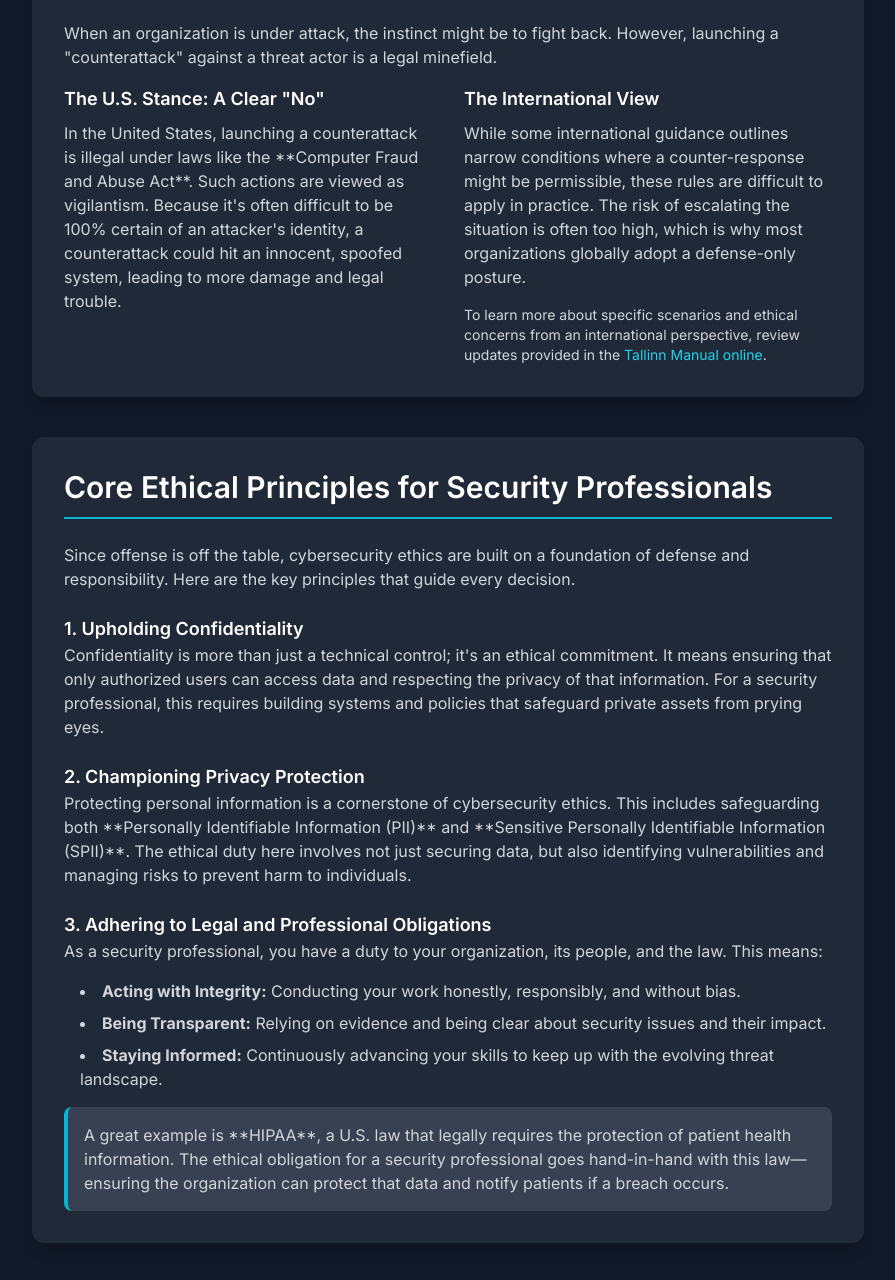
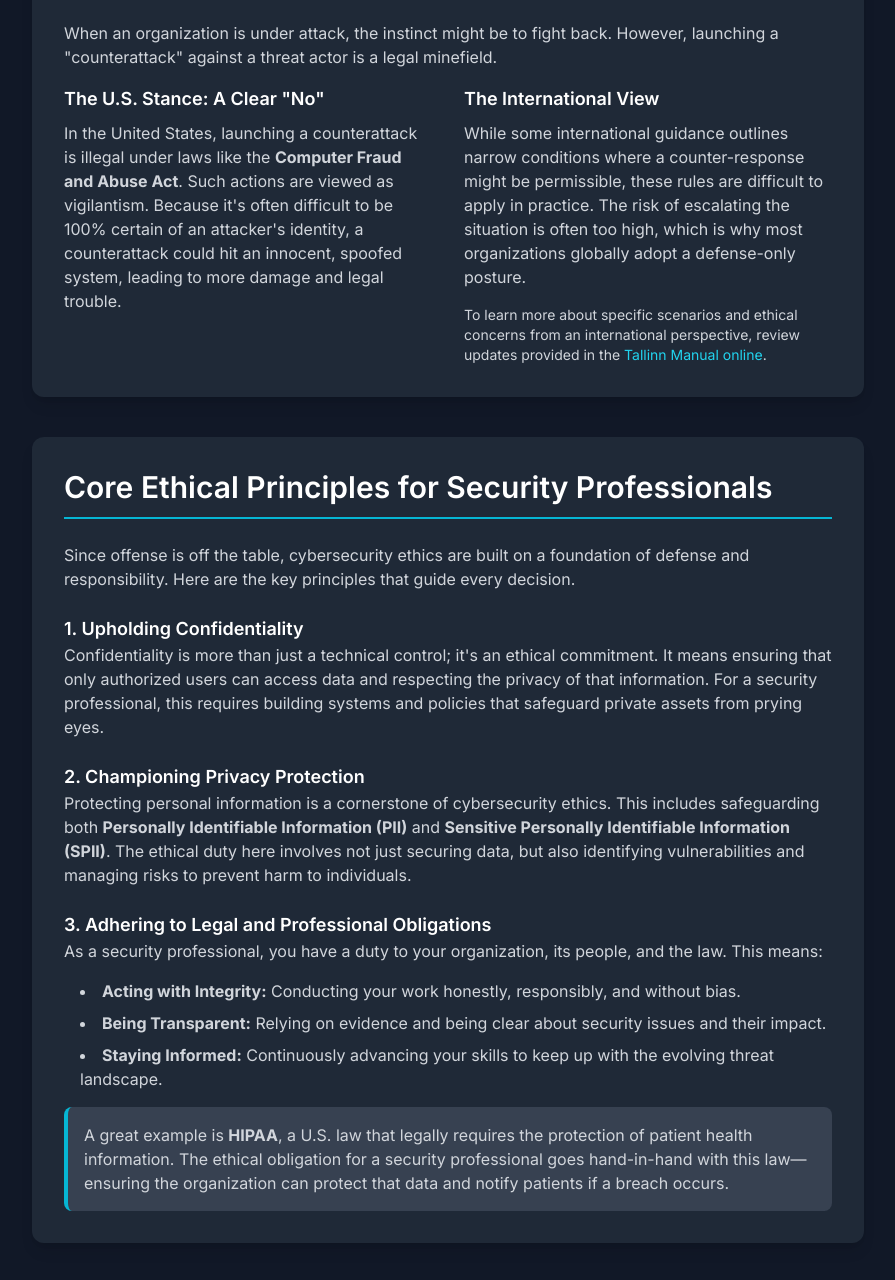
Before and after one commit to adewaleolalekan/cybersecurity, a plain HTML site: page ethical_concepts/index.html in a window 1280 px wide. Shown: the part 578-1858 px from the top of the page, without its empty margins (192-1087 px from the left). Drawn offline with nearby package versions, Linux system fonts and the light colour scheme.

Commit message:
Update index.html

```diff
--- a/ethical_concepts/index.html
+++ b/ethical_concepts/index.html
@@ -46,7 +46,7 @@
                 <div class="grid grid-cols-1 md:grid-cols-2 gap-8">
                     <div>
                         <h3 class="font-semibold text-lg text-white mb-2">The U.S. Stance: A Clear "No"</h3>
-                        <p>In the United States, launching a counterattack is illegal under laws like the **Computer Fraud and Abuse Act**. Such actions are viewed as vigilantism. Because it's often difficult to be 100% certain of an attacker's identity, a counterattack could hit an innocent, spoofed system, leading to more damage and legal trouble.</p>
+                        <p>In the United States, launching a counterattack is illegal under laws like the <strong>Computer Fraud and Abuse Act</strong>. Such actions are viewed as vigilantism. Because it's often difficult to be 100% certain of an attacker's identity, a counterattack could hit an innocent, spoofed system, leading to more damage and legal trouble.</p>
                     </div>
                     <div>
                         <h3 class="font-semibold text-lg text-white mb-2">The International View</h3>
@@ -67,7 +67,7 @@
                     </div>
                     <div>
                         <h3 class="font-semibold text-lg text-white">2. Championing Privacy Protection</h3>
-                        <p>Protecting personal information is a cornerstone of cybersecurity ethics. This includes safeguarding both **Personally Identifiable Information (PII)** and **Sensitive Personally Identifiable Information (SPII)**. The ethical duty here involves not just securing data, but also identifying vulnerabilities and managing risks to prevent harm to individuals.</p>
+                        <p>Protecting personal information is a cornerstone of cybersecurity ethics. This includes safeguarding both <strong>Personally Identifiable Information (PII)</strong> and <strong>Sensitive Personally Identifiable Information (SPII)</strong>. The ethical duty here involves not just securing data, but also identifying vulnerabilities and managing risks to prevent harm to individuals.</p>
                     </div>
                     <div>
                         <h3 class="font-semibold text-lg text-white">3. Adhering to Legal and Professional Obligations</h3>
@@ -77,7 +77,7 @@
                             <li><strong>Being Transparent:</strong> Relying on evidence and being clear about security issues and their impact.</li>
                             <li><strong>Staying Informed:</strong> Continuously advancing your skills to keep up with the evolving threat landscape.</li>
                         </ul>
-                        <p class="mt-4 p-4 bg-gray-700 rounded-lg border-l-4 border-cyan-500">A great example is **HIPAA**, a U.S. law that legally requires the protection of patient health information. The ethical obligation for a security professional goes hand-in-hand with this law—ensuring the organization can protect that data and notify patients if a breach occurs.</p>
+                        <p class="mt-4 p-4 bg-gray-700 rounded-lg border-l-4 border-cyan-500">A great example is <strong>HIPAA</strong>, a U.S. law that legally requires the protection of patient health information. The ethical obligation for a security professional goes hand-in-hand with this law—ensuring the organization can protect that data and notify patients if a breach occurs.</p>
                     </div>
                 </div>
             </section>
```
